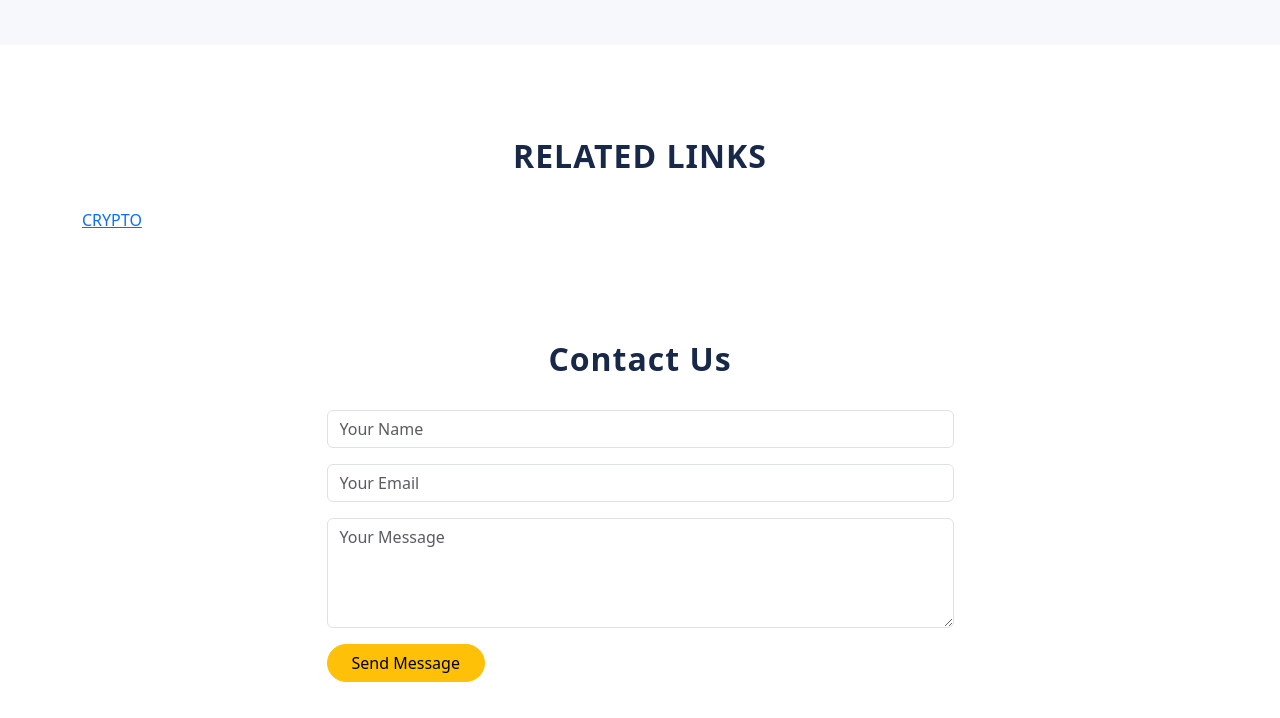
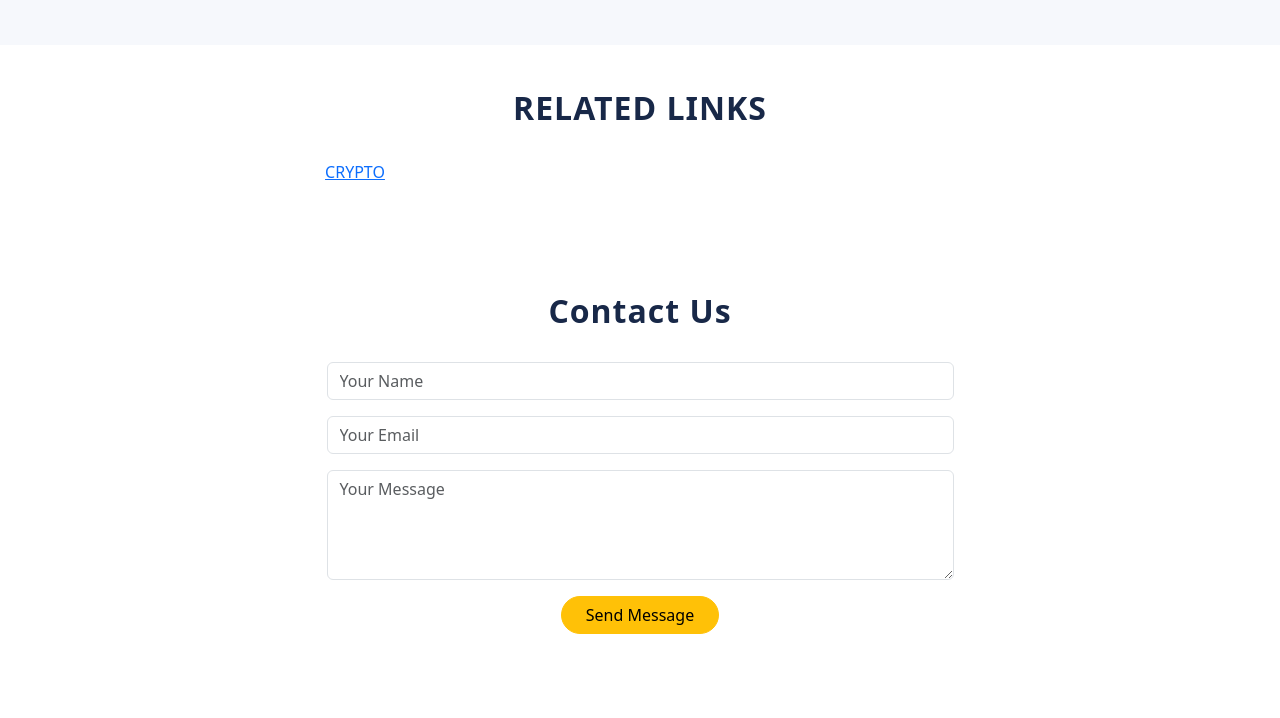
Before and after one commit to matt47393/matt47393.github.com, a plain HTML site: page index.html in a window 1280 px wide. Shown: the part 1982-2700 px from the top of the page. Drawn offline with nearby package versions, Linux system fonts and the light colour scheme.

Commit message:
Update index.html

```diff
--- a/index.html
+++ b/index.html
@@ -177,7 +177,7 @@
     </div>
   </div>
 </section>
-<div class="container py-5">
+<div class="container text-center">
     <h2 class="section-title">RELATED LINKS</h2>
     <div class="row align-items-center">
       <div class="col-md-6">
```
